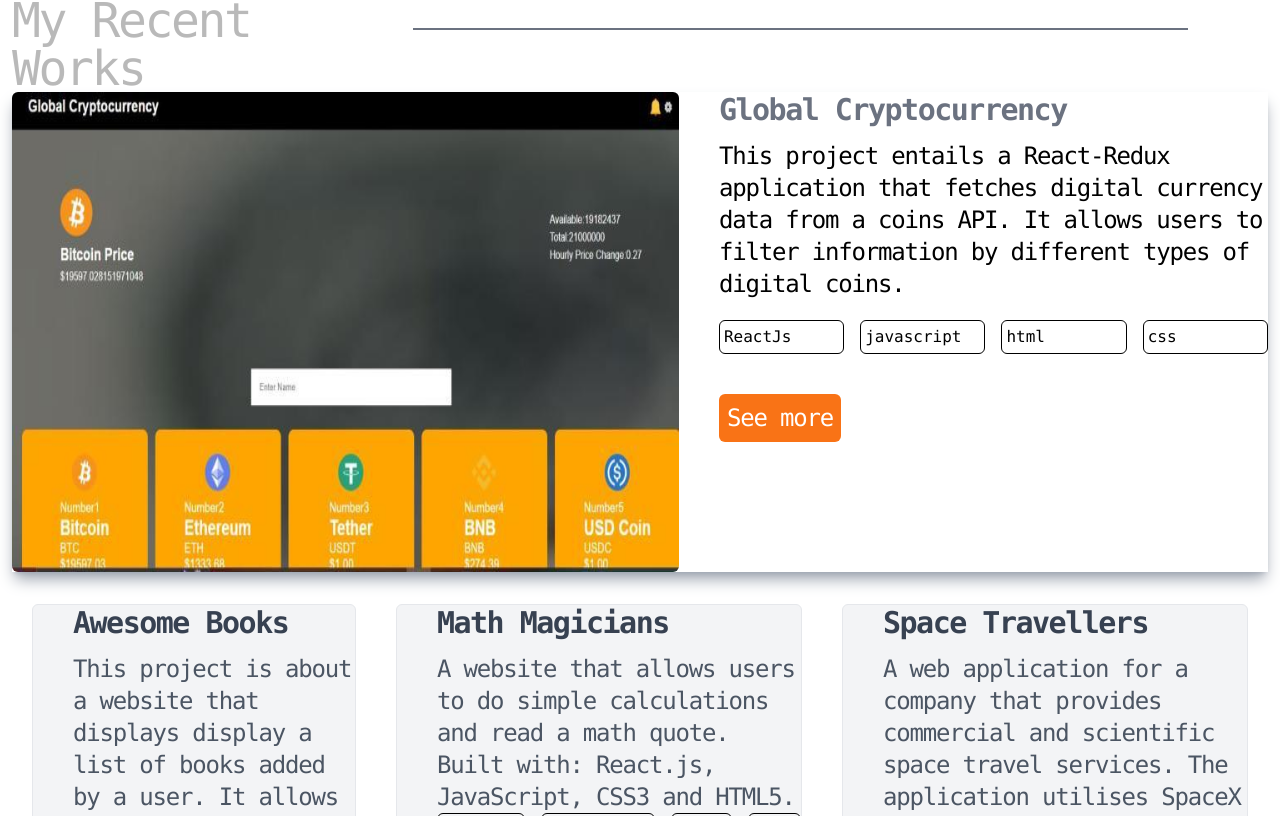
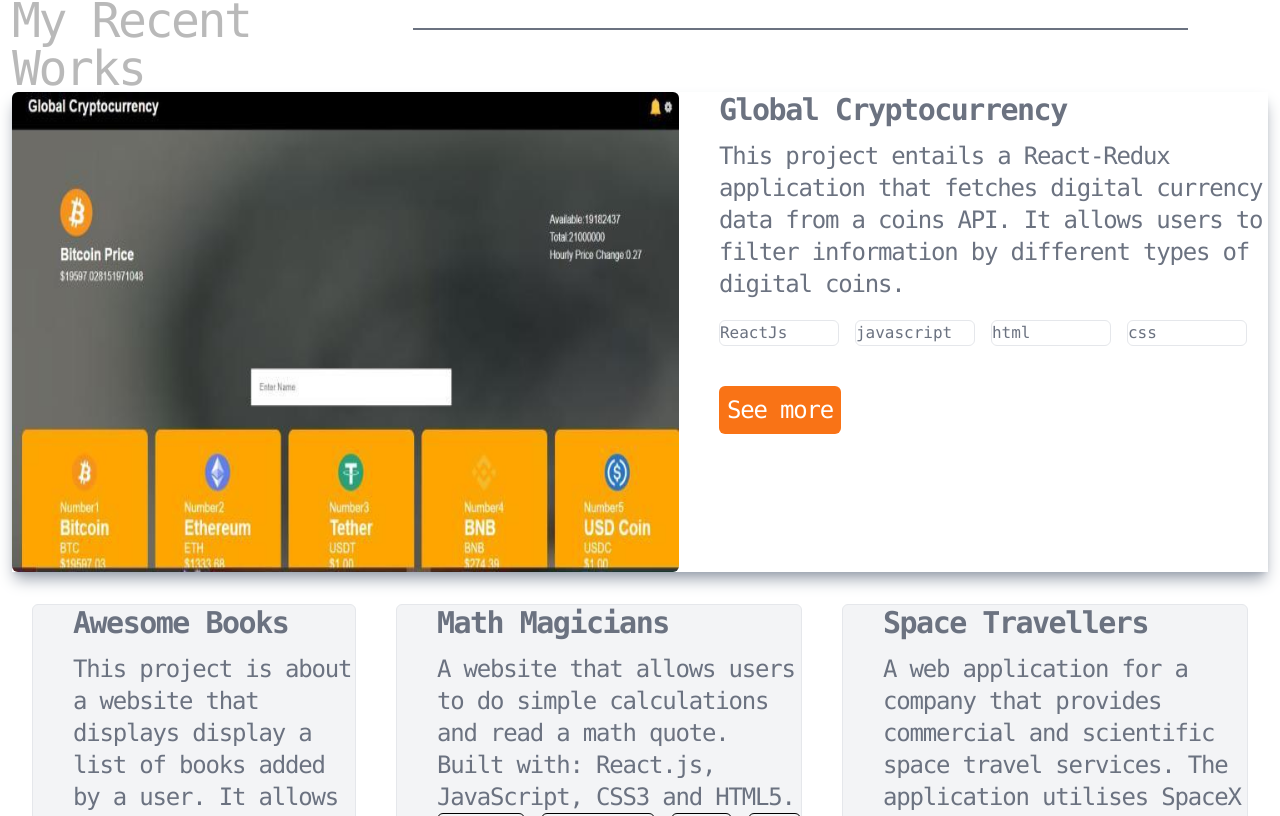
Before and after one commit to asnganje/portoflio-react, a React (Create React App) app: page / in a window 1280 px wide. Shown: the part 784-1600 px from the top of the page. Built offline with nearby package versions, Linux system fonts and the light colour scheme.

Commit message:
update text color in experience

```diff
--- a/src/components/Experience.js
+++ b/src/components/Experience.js
@@ -10,12 +10,12 @@
                                     <div><img  className="h-[60vh] w-[350vh] rounded-md" src={item.icon} alt={item.title} /></div>
                                     <div className="ml-10">
                                         <h2 className="text-3xl text-gray-500 font-bold mb-3 tracking-tighter font-mono">{item.title}</h2>
-                                        <p className="font-mono tracking-tighter text-gray-450 text-2xl">{item.description}</p>
+                                        <p className="font-mono tracking-tighter text-gray-500 text-2xl">{item.description}</p>
                                         <div className="flex space-x-4 mt-5">
                                         {
                                             item.skills.map((skill)=> {
                                                 return(
-                                                    <div key={skill} className="border cursor-pointer font-mono border-black rounded-md w-[80%] p-1 text-black">
+                                                    <div key={skill} className="border cursor-pointer font-mono rounded-md w-[15vh] text-gray-500">
                                                         {skill}
                                                     </div>
                                                 )
@@ -41,8 +41,8 @@
                     return (<div key={project.id} className = "col-span-1 mx-5 mt-8 border rounded-md bg-gray-100">
                         <div>
                         <div className="ml-10">
-                                        <h2 className="text-3xl text-gray-700 font-bold tracking-tighter font-mono mb-3">{project.title}</h2>
-                                        <p className="font-mono text-gray-600 tracking-tighter text-2xl">{project.description}</p>
+                                        <h2 className="text-3xl text-gray-500 font-bold tracking-tighter font-mono mb-3">{project.title}</h2>
+                                        <p className="font-mono text-gray-500 tracking-tighter text-2xl">{project.description}</p>
                                         <div className="flex space-x-4 mt-30">
                                         {
                                             project.skills.map((skill)=> {
```
